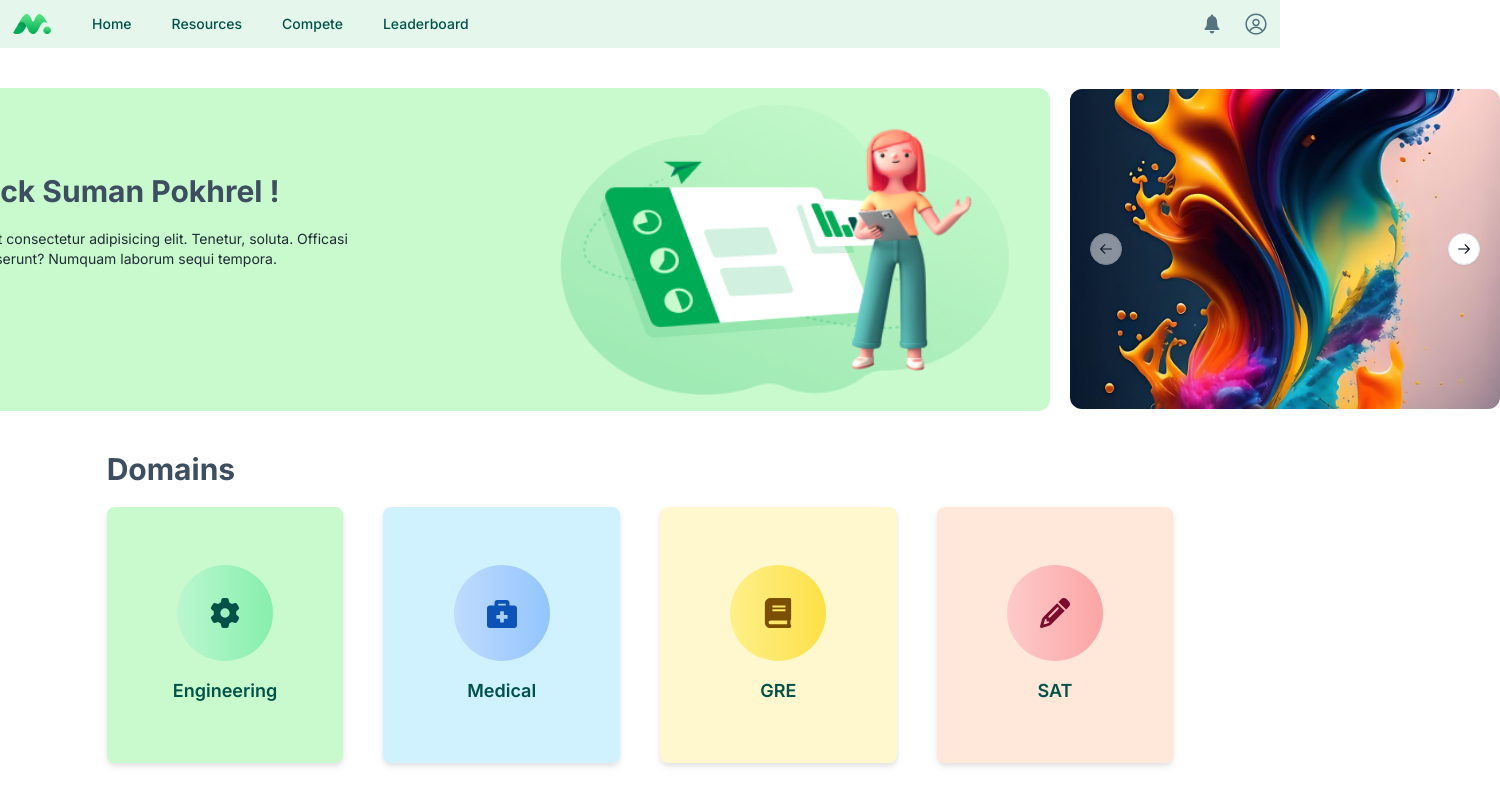
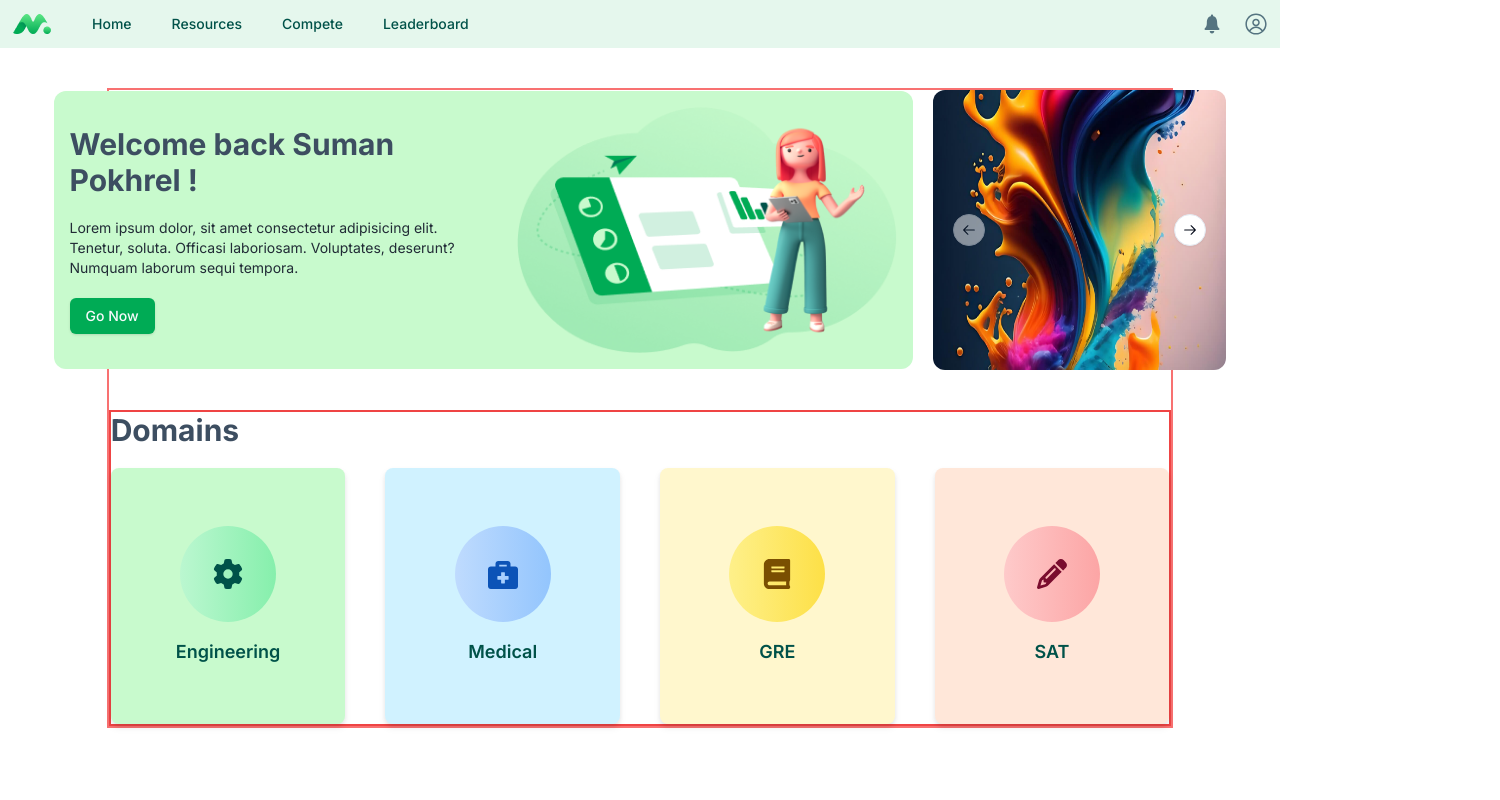
Before and after one commit to Suman196pokhrel/PyroPrep, a Next.js app: page /dashboard in a window 1280 px wide. Shown: the whole page, 1500 px wide, since content can reach past the window. Built offline with nearby package versions, Linux system fonts and the light colour scheme.

Commit message:
fixed minor style issues on dashboard

```diff
--- a/app/dashboard/layout.tsx
+++ b/app/dashboard/layout.tsx
@@ -17,7 +17,7 @@
             {/* NAVBAR  */}
             <DashNavbar />
 
-            <section className='flex flex-col items-center mt-10 gap-10 w-5/6'>
+            <section className='flex flex-col items-center mt-10 gap-10 w-5/6 border-2 border-red-400'>
 
                 {/* HERO SECTION  */}
                 <div className='flex gap-5  items-center'>
--- a/components/molecules/DashCarousel.tsx
+++ b/components/molecules/DashCarousel.tsx
@@ -20,13 +20,13 @@
 
 const DashCarousel = () => {
     return (
-        <main className='w-1/4 rounded-xl'>
+        <main className='w-1/4 rounded-xl hidden lg:block'>
 
             <Carousel className=' relative'>
 
                 <CarouselContent>
                     {carousalImages.map((item, index) => (
-                        <CarouselItem key={index} className='flex items-center justify-center h-[320px] w-[300px]'>
+                        <CarouselItem key={index} className='flex items-center justify-center h-[280px] w-[200px]'>
                             <Image
                                 className='h-full w-full rounded-xl'
                                 src={item}
@@ -40,11 +40,6 @@
 
                 </CarouselContent>
 
-
-                {/* <div className=' absolute bg-black top-0 h-[320px] w-[423px] rounded-xl bg-opacity-50'>
-
-                </div> */}
-
                 <CarouselPrevious />
                 <CarouselNext />
             </Carousel>
--- a/components/organisms/DashBanner.tsx
+++ b/components/organisms/DashBanner.tsx
@@ -4,7 +4,7 @@
 
 const DashBanner = () => {
     return (
-        <div className=' bg-[#C8FACD] rounded-xl flex items-center justify-between px-10 py-4 w-3/4'>
+        <div className=' bg-[#C8FACD] rounded-xl flex items-center justify-between p-4 w-3/4'>
             {/* LEFT  */}
             <div className='w-1/2 flex flex-col items-start gap-5'>
                 <h2 className='text-[#3d4e61] font-bold text-3xl'>Welcome back Suman Pokhrel !</h2>
@@ -14,7 +14,7 @@
 
             {/* RIGHT  */}
             <figure className=''>
-                <Image className='' src={"/static/heroImg.png"} alt='' width={450} height={200} />
+                <Image className='' src={"/static/heroImg.png"} alt='' width={380} height={200} />
             </figure>
         </div>
     )
--- a/components/pages/DashboardPage.tsx
+++ b/components/pages/DashboardPage.tsx
@@ -59,7 +59,7 @@
 const DashboardPage = () => {
 
     return (
-        <section className='w-full flex flex-col gap-5'>
+        <section className='w-full flex flex-col gap-5 border-2 border-red-500'>
             <h2 className='text-[#3d4e61] font-bold text-3xl'>Domains</h2>
 
             <div className=' grid grid-cols-4 gap-10'>
```
